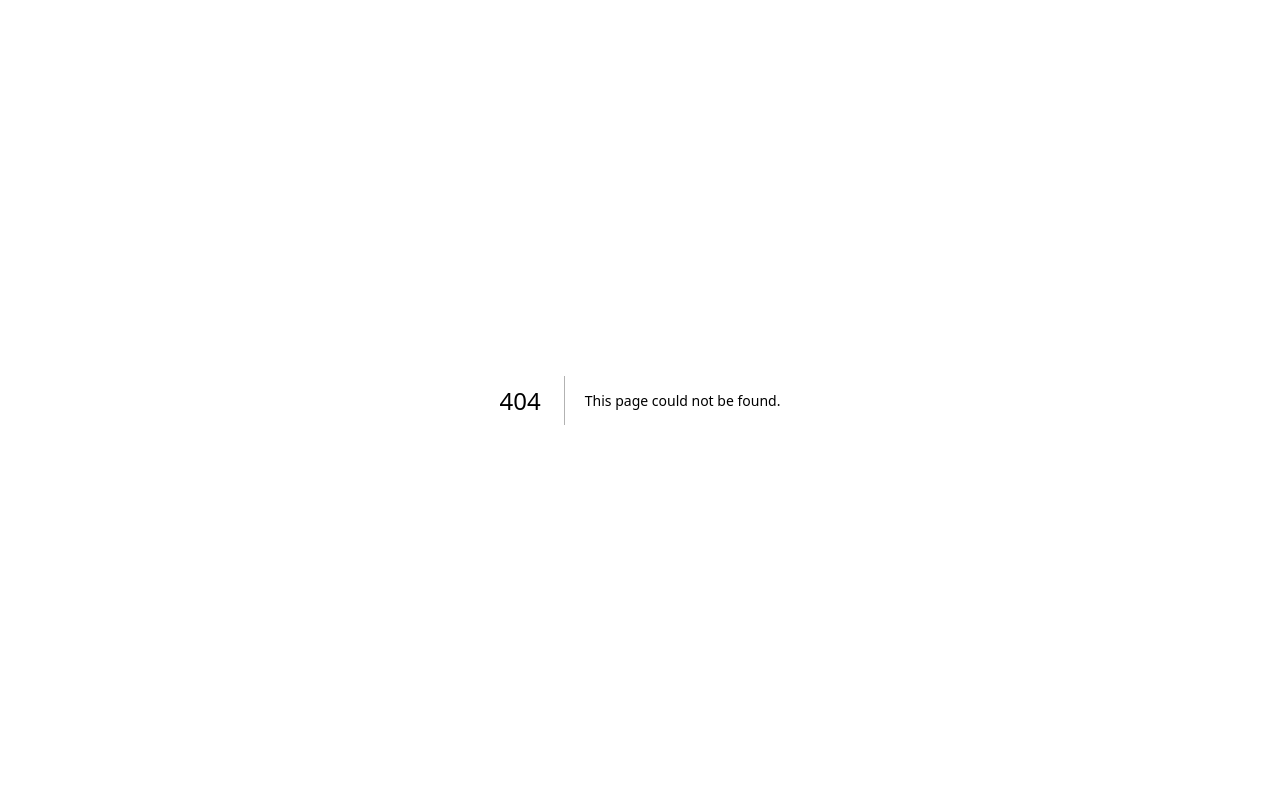
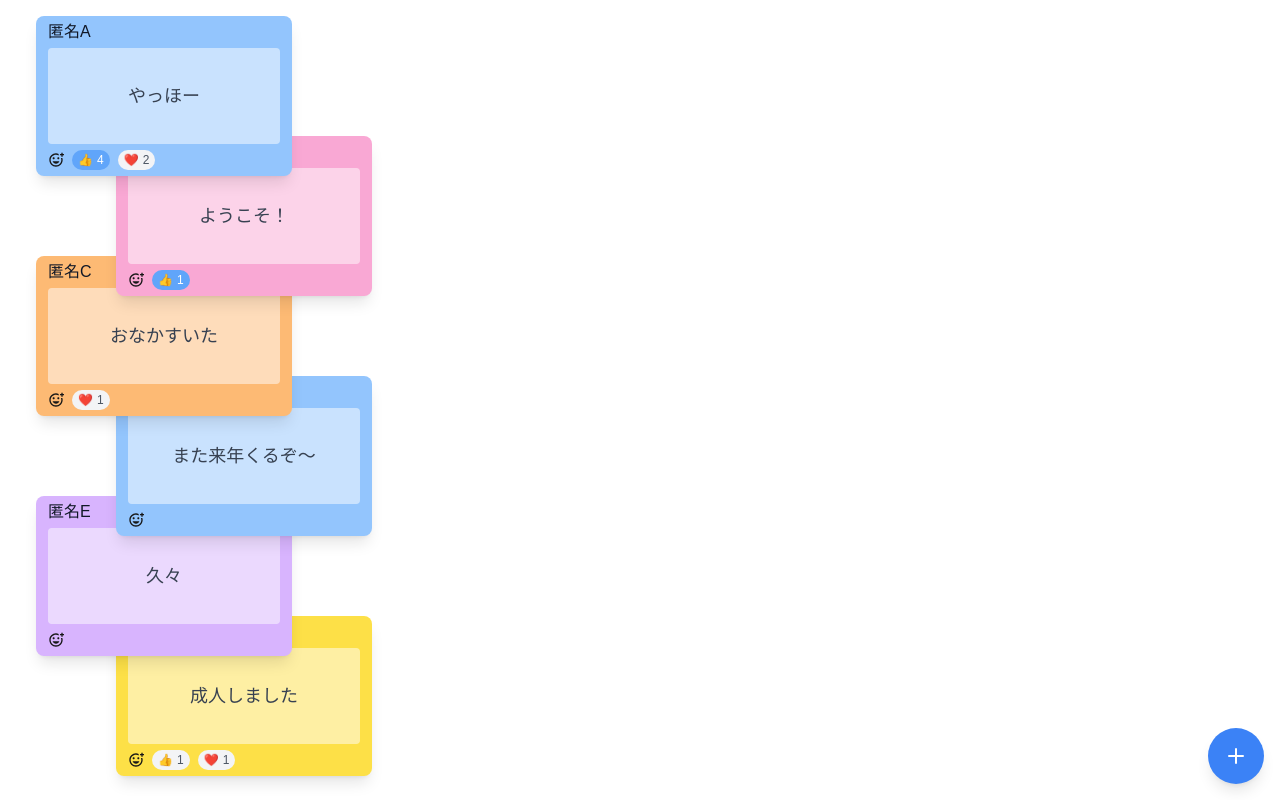
Before and after one commit to jphacks/tk_2407, a Next.js app in the folder frontend/: page /message/1 in a window 1280 px wide. Before the commit this address had no page. Built offline with nearby package versions, Linux system fonts and the light colour scheme.

Commit message:
feat: 新規寄せ書き作成モーダルの実装

```diff
--- /dev/null
+++ b/frontend/src/app/message/[id]/page.tsx
@@ -0,0 +1,119 @@
+'use client'
+
+import { Card, MessageCards } from '@/components/MessageCards'
+import { MessageModal } from '@/components/MessageModal'
+import { Plus } from 'lucide-react'
+import { useState } from 'react'
+
+const cards: Card[] = [
+  {
+    id: 'a',
+    author_name: '匿名A',
+    content: 'やっほー',
+    color: 'bg-blue-300',
+    stamps: [
+      {
+        type: 'thumbs_up',
+        count: 4,
+        is_reacted: true,
+      },
+      {
+        type: 'heart',
+        count: 2,
+        is_reacted: false,
+      },
+    ],
+  },
+  {
+    id: 'b',
+    author_name: '匿名B',
+    content: 'ようこそ！',
+    color: 'bg-pink-300',
+    stamps: [
+      {
+        type: 'thumbs_up',
+        count: 1,
+        is_reacted: true,
+      },
+    ],
+  },
+  {
+    id: 'c',
+    author_name: '匿名C',
+    content: 'おなかすいた',
+    color: 'bg-orange-300',
+    stamps: [
+      {
+        type: 'heart',
+        count: 1,
+        is_reacted: false,
+      },
+    ],
+  },
+  {
+    id: 'd',
+    author_name: '匿名D',
+    content: 'また来年くるぞ〜',
+    color: 'bg-blue-300',
+    stamps: [],
+  },
+  {
+    id: 'e',
+    author_name: '匿名E',
+    content: '久々',
+    color: 'bg-purple-300',
+    stamps: [],
+  },
+  {
+    id: 'f',
+    author_name: '匿名F',
+    content: '成人しました',
+    color: 'bg-yellow-300',
+    stamps: [
+      {
+        type: 'thumbs_up',
+        count: 1,
+        is_reacted: false,
+      },
+      {
+        type: 'heart',
+        count: 1,
+        is_reacted: false,
+      },
+    ],
+  },
+]
+
+export default function MessagePage() {
+  const [isModalOpen, setIsModalOpen] = useState<boolean>(false)
+  const [cardList, setCardList] = useState(cards)
+
+  const addCard = ({ content, color }: { content: string; color: string }) => {
+    const newCard = {
+      id: Math.random().toString(36).substring(2) + Date.now().toString(36),
+      author_name: 'あなた',
+      content: content,
+      color: color,
+      stamps: [],
+    }
+    setCardList([...cardList, newCard])
+  }
+
+  const handleCreate = (content: string, color: string) => {
+    setIsModalOpen(false)
+    addCard({ content, color })
+  }
+
+  return (
+    <>
+      <MessageCards cardList={cardList} />
+      <button
+        className="z-30 fixed bottom-4 right-4 w-14 h-14 bg-blue-500 rounded-full flex items-center justify-center text-white shadow-lg hover:bg-blue-600 transition-colors"
+        onClick={() => setIsModalOpen(true)}
+      >
+        <Plus size={24} />
+      </button>
+      {isModalOpen && <MessageModal handleCreate={handleCreate} />}
+    </>
+  )
+}
--- a/frontend/src/app/message/page.tsx
+++ /dev/null
@@ -1,84 +0,0 @@
-import { MessageCards } from '@/components/MessageCards'
-
-const cards = [
-  {
-    id: 1,
-    author_name: '匿名A',
-    content: 'やっほー',
-    color: 'bg-blue-300',
-    stamps: [
-      {
-        type: 'thumbs_up',
-        count: 4,
-        is_reacted: true,
-      },
-      {
-        type: 'heart',
-        count: 2,
-        is_reacted: false,
-      },
-    ],
-  },
-  {
-    id: 2,
-    author_name: '匿名B',
-    content: 'ようこそ！',
-    color: 'bg-pink-300',
-    stamps: [
-      {
-        type: 'thumbs_up',
-        count: 1,
-        is_reacted: true,
-      },
-    ],
-  },
-  {
-    id: 3,
-    author_name: '匿名C',
-    content: 'おなかすいた',
-    color: 'bg-orange-300',
-    stamps: [
-      {
-        type: 'heart',
-        count: 1,
-        is_reacted: false,
-      },
-    ],
-  },
-  {
-    id: 4,
-    author_name: '匿名D',
-    content: 'また来年くるぞ〜',
-    color: 'bg-blue-300',
-    stamps: [],
-  },
-  {
-    id: 5,
-    author_name: '匿名E',
-    content: '久々',
-    color: 'bg-purple-300',
-    stamps: [],
-  },
-  {
-    id: 6,
-    author_name: '匿名F',
-    content: '成人しました',
-    color: 'bg-yellow-300',
-    stamps: [
-      {
-        type: 'thumbs_up',
-        count: 1,
-        is_reacted: false,
-      },
-      {
-        type: 'heart',
-        count: 1,
-        is_reacted: false,
-      },
-    ],
-  },
-]
-
-export default function MessagePage() {
-  return <MessageCards cards={cards} />
-}
--- a/frontend/src/components/MessageCards.tsx
+++ b/frontend/src/components/MessageCards.tsx
@@ -1,16 +1,15 @@
 'use client'
 
-import { useState } from 'react'
-import { Plus } from 'lucide-react'
 import { motion } from 'framer-motion'
 import { MdOutlineAddReaction } from 'react-icons/md'
+import { useRef } from 'react'
 
 type MessageCardsProps = {
-  cards: Card[]
+  cardList: Card[]
 }
 
-type Card = {
-  id: number
+export type Card = {
+  id: string
   author_name: string
   content: string
   color: string
@@ -23,26 +22,24 @@ type Stamp = {
   is_reacted: boolean
 }
 
-const stamp_map = {
+const stampMap = {
   thumbs_up: '👍',
   heart: '❤️',
 }
 
-export const MessageCards: React.FC<MessageCardsProps> = ({ cards }) => {
-  const [cardList, setCardList] = useState(cards)
+export const colors = [
+  'bg-blue-300',
+  'bg-pink-300',
+  'bg-orange-300',
+  'bg-purple-300',
+  'bg-yellow-300',
+]
 
-  const addCard = () => {
-    const newCard = {
-      id: cardList.length + 1,
-      author_name: '匿名G',
-      content: 'おなかすいた',
-      color: `bg-${['blue', 'pink', 'orange', 'purple', 'yellow'][Math.floor(Math.random() * 5)]}-300`,
-      stamps: [],
-    }
-    setCardList([...cardList, newCard])
-  }
+export const MessageCards: React.FC<MessageCardsProps> = ({ cardList }) => {
+  const reactionButtonRef = useRef<HTMLButtonElement>(null)
 
   return (
+    <>
       <div className="p-4">
         {cardList.map((card, index) => (
           <motion.div
@@ -51,7 +48,7 @@ export const MessageCards: React.FC<MessageCardsProps> = ({ cards }) => {
             initial={{ opacity: 0, y: 50 }}
             animate={{
               opacity: 1,
-            y: index * 140,
+              y: index * 120,
               x: index % 2 === 0 ? 20 : 100,
             }}
             transition={{
@@ -64,32 +61,29 @@ export const MessageCards: React.FC<MessageCardsProps> = ({ cards }) => {
               zIndex: cardList.length - index,
             }}
           >
-          <h2 className="text-lg text-gray-900 leading-none">
+            <h2 className="text-md text-gray-900 leading-none">
               {card.author_name}
             </h2>
-          <div className="w-full h-24 mt-3 bg-white bg-opacity-50 rounded p-2 text-gray-700 flex justify-center items-center">
+            <div className="w-full h-24 mt-2 bg-white bg-opacity-50 rounded p-2 text-gray-700 flex justify-center items-center">
               <div className="text-lg">{card.content}</div>
             </div>
-          <div className="flex items-center mt-2 gap-2 h-6">
+            <div className="flex items-center mt-2 gap-2 h-4">
+              <button ref={reactionButtonRef}>
                 <MdOutlineAddReaction />
+              </button>
               {card.stamps?.map((stamp) => (
                 <div
-                className={`rounded-full flex gap-1 px-1.5 py-0.5 text-sm ${stamp.is_reacted ? 'bg-blue-400 text-white' : 'bg-gray-100 text-gray-600'}`}
+                  className={`rounded-full flex gap-1 px-1.5 py-0.5 text-xs ${stamp.is_reacted ? 'bg-blue-400 text-white' : 'bg-gray-100 text-gray-600'}`}
                   key={stamp.type}
                 >
-                <div>{stamp_map[stamp.type as keyof typeof stamp_map]}</div>
+                  <div>{stampMap[stamp.type as keyof typeof stampMap]}</div>
                   <div>{stamp.count}</div>
                 </div>
               ))}
             </div>
           </motion.div>
         ))}
-      <button
-        onClick={addCard}
-        className="z-50 fixed bottom-4 right-4 w-14 h-14 bg-blue-500 rounded-full flex items-center justify-center text-white shadow-lg hover:bg-blue-600 transition-colors"
-      >
-        <Plus size={24} />
-      </button>
       </div>
+    </>
   )
 }
--- /dev/null
+++ b/frontend/src/components/MessageModal.tsx
@@ -0,0 +1,42 @@
+import { useState } from 'react'
+import { colors } from './MessageCards'
+
+type MessageModalProps = {
+  handleCreate: (content: string, color: string) => void
+}
+
+export const MessageModal: React.FC<MessageModalProps> = ({ handleCreate }) => {
+  const [content, setContent] = useState<string>('')
+  const [color] = useState<string>(colors[Math.floor(Math.random() * 5)])
+
+  return (
+    <>
+      <div className="fixed inset-0 bg-slate-500 opacity-80 flex justify-center items-center z-40"></div>
+      <div className="fixed inset-0 flex flex-col justify-center items-center gap-4 z-50">
+        <span className="text-white font-semibold text-md">
+          よせがきを作成中 . . .
+        </span>
+        <div className="p-4">
+          <div className={`w-64 px-3 py-2 rounded-lg shadow-lg ${color}`}>
+            <h2 className="text-md text-gray-900 leading-none">あなた</h2>
+            <div className="w-full h-24 mt-2 bg-white bg-opacity-50 rounded p-2 text-gray-700 flex justify-center items-center">
+              <textarea
+                className="text-lg w-full h-full resize-none bg-transparent"
+                value={content}
+                onChange={(e) => setContent(e.target.value)}
+              ></textarea>
+            </div>
+            <div className="flex justify-center items-center mt-2 gap-2 h-8">
+              <button
+                className="text-sm text-white bg-blue-400 py-1 px-3 rounded-md"
+                onClick={() => handleCreate(content, color)}
+              >
+                作成
+              </button>
+            </div>
+          </div>
+        </div>
+      </div>
+    </>
+  )
+}
```
Lines whose indentation alone changed are shown as unchanged.
